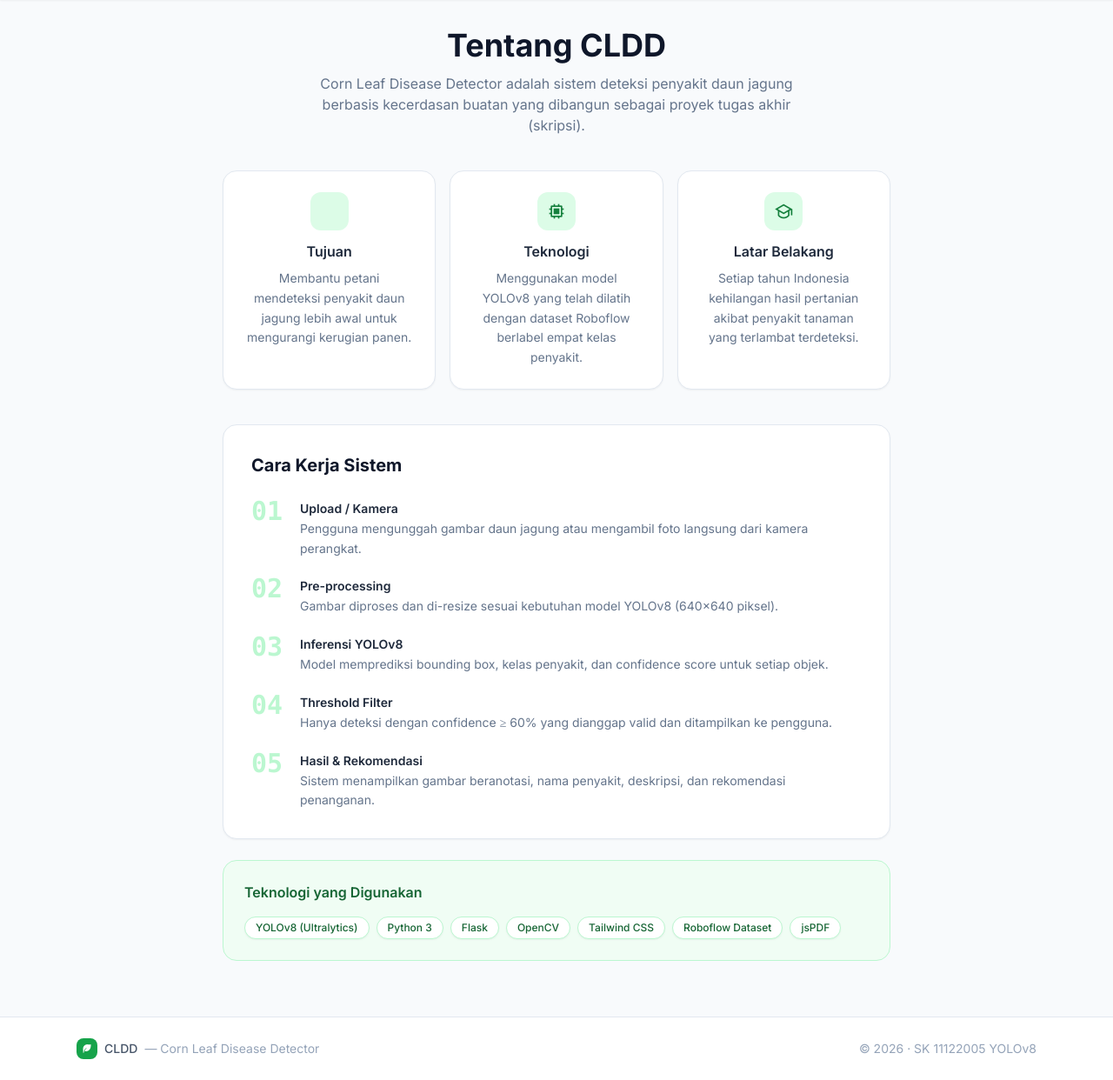
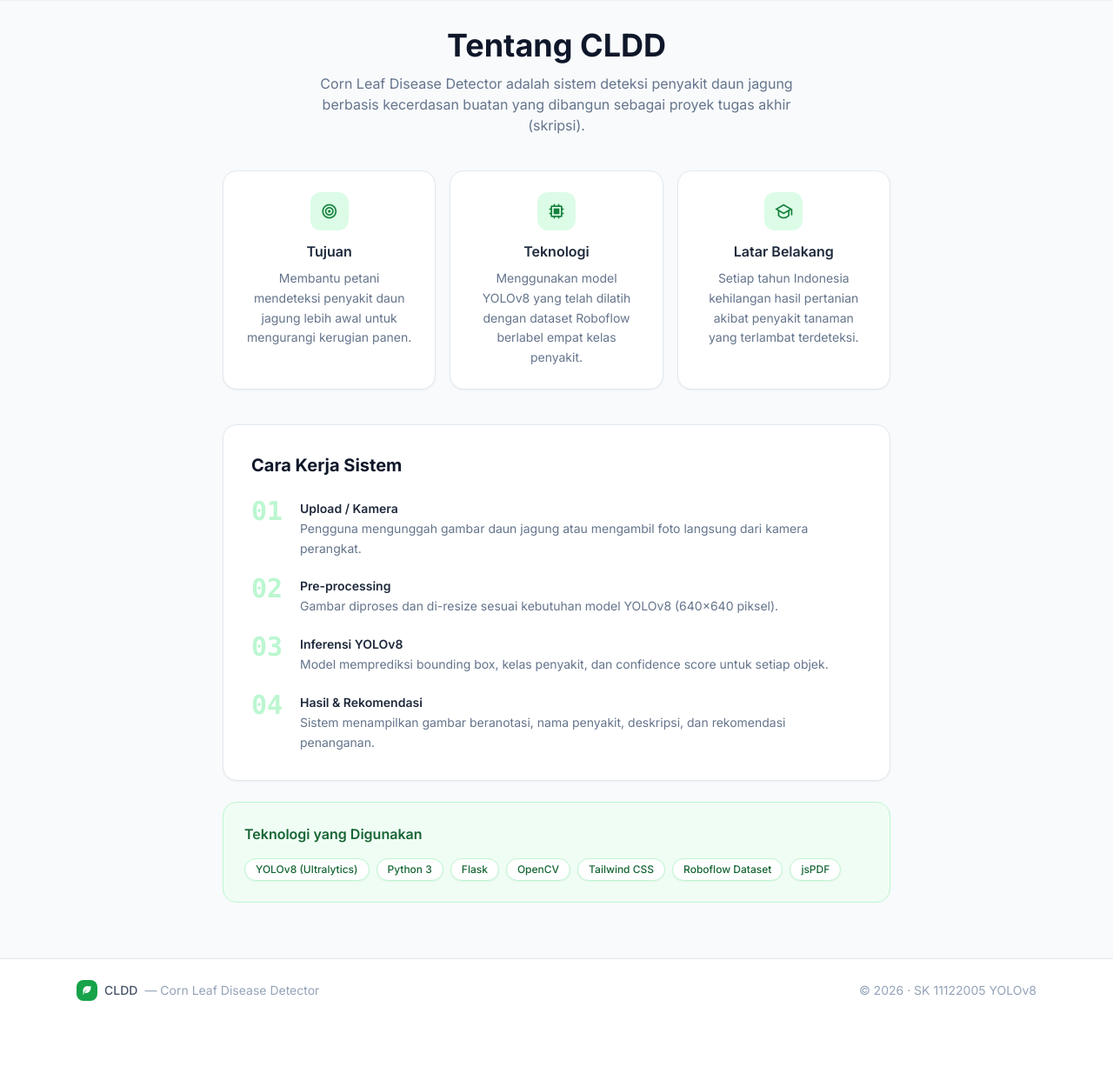
Before and after one commit to pikopikanjai-ux/sk-yolov8, a Flask app: page /tentang in a window 1280 px wide. Shown: the part 65-1307 px from the top of the page at 87% size. After the commit the page ends 1216 px from the top, so only its background shows below. Run offline with Flask 3, Linux system fonts and the light colour scheme; some libraries are stand-ins or nearby versions.

Commit message:
Update tentang.html
ubah logo di tujuan dan hapus cara kerja sistem tentang treshold 60%

```diff
--- a/templates/tentang.html
+++ b/templates/tentang.html
@@ -15,7 +15,7 @@
   <!-- About cards -->
   <div class="grid sm:grid-cols-3 gap-4 mb-10">
     {% for icon, title, text in [
-      ('ri-target-line','Tujuan','Membantu petani mendeteksi penyakit daun jagung lebih awal untuk mengurangi kerugian panen.'),
+      ('ri-focus-2-line','Tujuan','Membantu petani mendeteksi penyakit daun jagung lebih awal untuk mengurangi kerugian panen.'),
       ('ri-cpu-line','Teknologi','Menggunakan model YOLOv8 yang telah dilatih dengan dataset Roboflow berlabel empat kelas penyakit.'),
       ('ri-graduation-cap-line','Latar Belakang','Setiap tahun Indonesia kehilangan hasil pertanian akibat penyakit tanaman yang terlambat terdeteksi.'),
     ] %}
@@ -37,8 +37,7 @@
         ('01','Upload / Kamera','Pengguna mengunggah gambar daun jagung atau mengambil foto langsung dari kamera perangkat.'),
         ('02','Pre-processing','Gambar diproses dan di-resize sesuai kebutuhan model YOLOv8 (640×640 piksel).'),
         ('03','Inferensi YOLOv8','Model memprediksi bounding box, kelas penyakit, dan confidence score untuk setiap objek.'),
-        ('04','Threshold Filter','Hanya deteksi dengan confidence ≥ 60% yang dianggap valid dan ditampilkan ke pengguna.'),
-        ('05','Hasil & Rekomendasi','Sistem menampilkan gambar beranotasi, nama penyakit, deskripsi, dan rekomendasi penanganan.'),
+        ('04','Hasil & Rekomendasi','Sistem menampilkan gambar beranotasi, nama penyakit, deskripsi, dan rekomendasi penanganan.'),
       ] %}
       <div class="flex gap-4">
         <span class="text-3xl font-bold text-green-200 font-mono leading-none shrink-0 w-10">{{ num }}</span>
```
